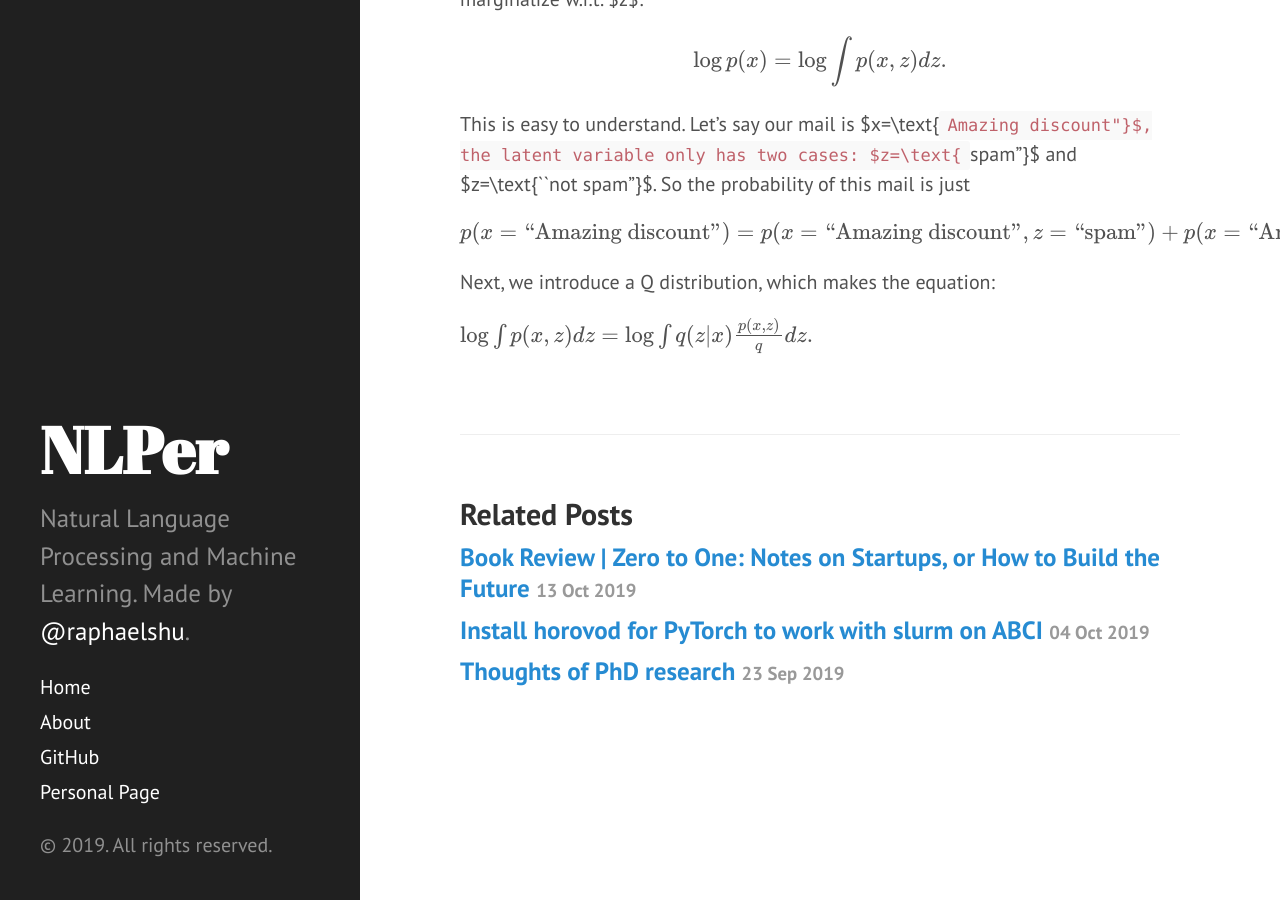
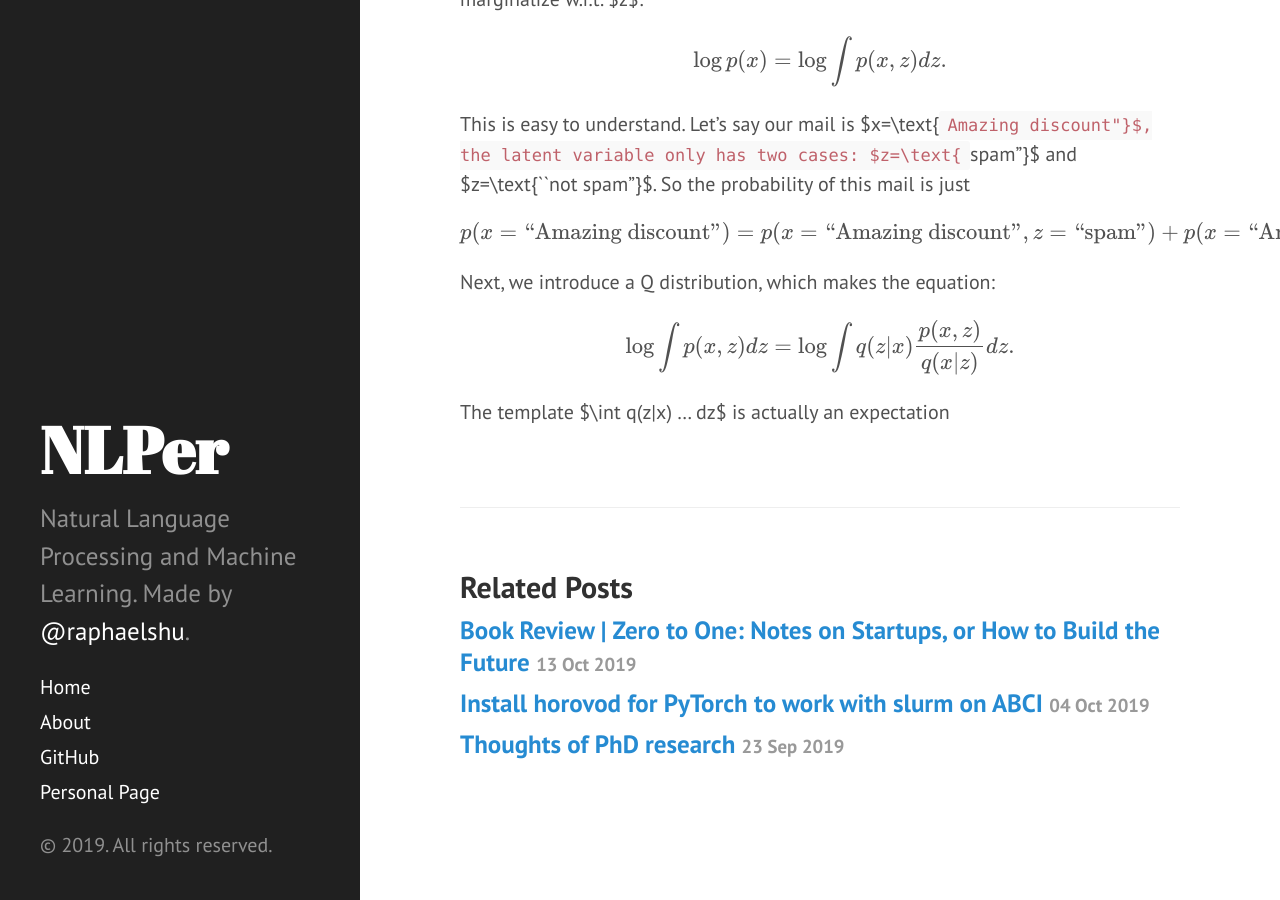
Before and after one commit to zomux/nlper, a Jekyll site: the page built from _posts/2019-10-27-what-is-discrete-generative-model.md, in a window 1280 px wide and 900 px high, scrolled down 2313 px. Built offline with Jekyll 4.4.1, drawn with Linux system fonts in a browser that asks for light colours; formulas are drawn with MathJax 3; comment, search, counter and statistics services are not loaded.

Commit message:
_posts/2019-10-27-what-is-discrete-generative-model.md updated from https://stackedit.io/

```diff
--- a/_posts/2019-10-27-what-is-discrete-generative-model.md
+++ b/_posts/2019-10-27-what-is-discrete-generative-model.md
@@ -53,8 +53,10 @@ $$ p(x=\text{``Amazing discount"}) \\
 
 Next, we introduce a Q distribution, which makes the equation:
 
-$$\log \int p(x,z) dz = \log \int q(z|x) \frac{p(x,z)}{q} dz.$$
+$$\log \int p(x,z) dz = \log \int q(z|x) \frac{p(x,z)}{q(x|z)} dz.$$
+
+The template $\int q(z|x) ... dz$ is actually an expectation \
 <!--stackedit_data:
-eyJoaXN0b3J5IjpbNTE3NjI2MDYwLC01MjU2MzYzMTcsLTEwMj
+eyJoaXN0b3J5IjpbNzA0NjkyOTA1LC01MjU2MzYzMTcsLTEwMj
 gwOTkwODZdfQ==
 -->
```
